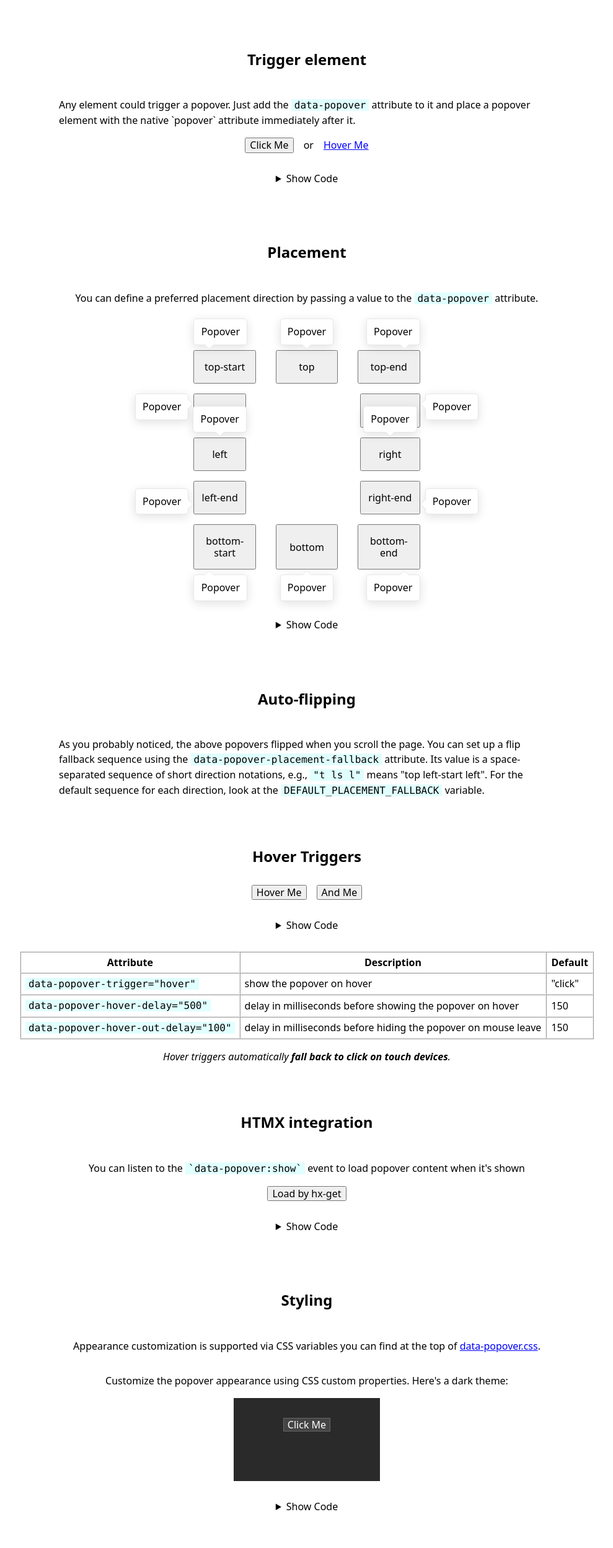
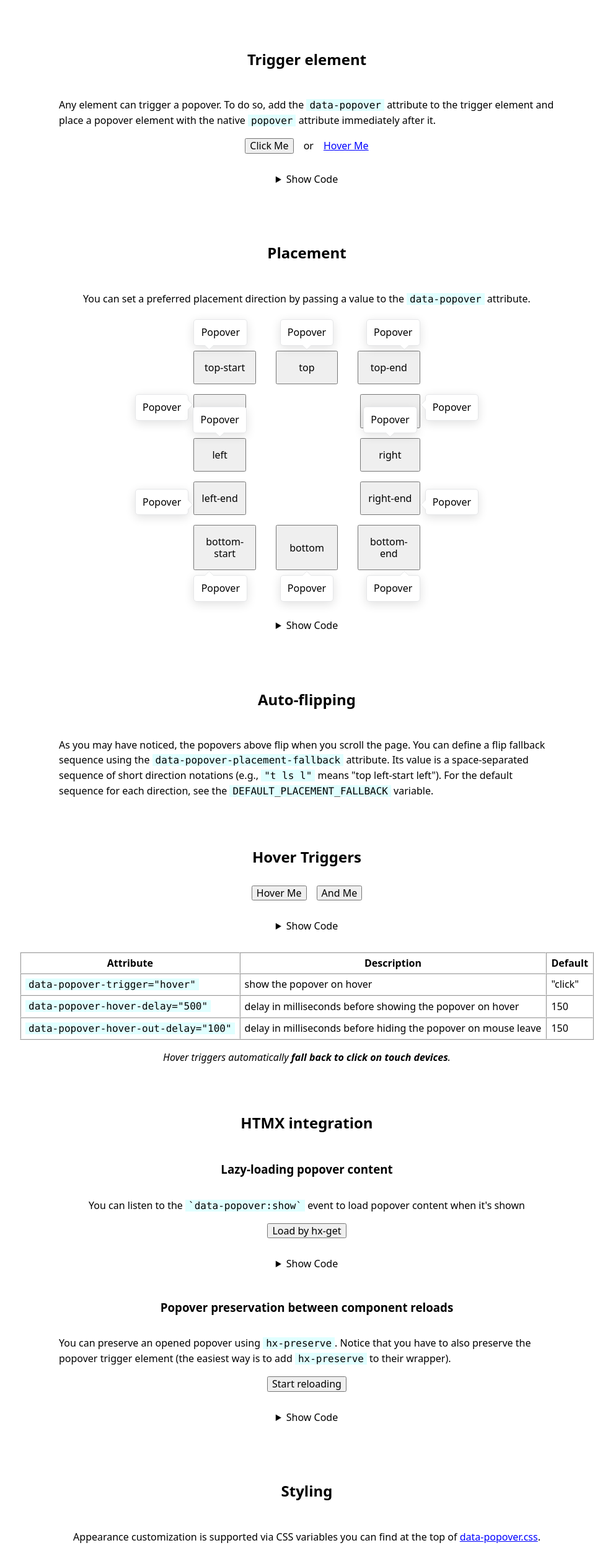
Before and after one commit to imbolc/data-popover, a website: page index.html in a window 1280 px wide. Shown: the part 62-2560 px from the top of the page at 62% size, without its empty margins (145-1134 px from the left). Drawn offline with nearby package versions, Linux system fonts and the light colour scheme.

Commit message:
hx-preserve
commit 2aa3dc801f2dde5f78cb301cbeb762db70060275
Author: imbolc <me@imbolc.name>
Date:   Tue Jul 15 12:42:22 2025 +0600

    Up texts

commit 7ebe9d1fce7a50461246616d51c47f5105b191b2
Author: imbolc <me@imbolc.name>
Date:   Tue Jul 15 12:37:34 2025 +0600

    Fix animation

commit 01d520c8b021460a6b13ff496ed81b554f2b39ca
Author: imbolc <me@imbolc.name>
Date:   Tue Jul 15 11:22:33 2025 +0600

    Example

```diff
--- a/index.html
+++ b/index.html
@@ -46,9 +46,10 @@
   <h2 id="trigger-element">Trigger element</h2>
 
   <p>
-    Any element could trigger a popover. Just add the
-    <code>data-popover</code> attribute to it and place a popover element with
-    the native `popover` attribute immediately after it.
+    Any element can trigger a popover. To do so, add the
+    <code>data-popover</code> attribute to the trigger element and place a
+    popover element with the native <code>popover</code> attribute immediately
+    after it.
   </p>
 
   <div style="display: flex; align-items: center; gap: 1em">
@@ -88,7 +89,7 @@
     }
   </style>
   <p>
-    You can define a preferred placement direction by passing a value to the
+    You can set a preferred placement direction by passing a value to the
     <code>data-popover</code> attribute.
   </p>
   <br /><br /><br />
@@ -143,13 +144,13 @@
 
   <h2 id="flipping">Auto-flipping</h2>
   <p>
-    As you probably noticed, the above popovers flipped when you scroll the
-    page. You can set up a flip fallback sequence using the
+    As you may have noticed, the popovers above flip when you scroll the page.
+    You can define a flip fallback sequence using the
     <code>data-popover-placement-fallback</code> attribute. Its value is a
-    space-separated sequence of short direction notations, e.g.,
-    <code>"t ls l"</code> means "top left-start left". For the default sequence
-    for each direction, look at the <code>DEFAULT_PLACEMENT_FALLBACK</code>
-    variable.
+    space-separated sequence of short direction notations (e.g.,
+    <code>"t ls l"</code> means "top left-start left"). For the default sequence
+    for each direction, see the
+    <code>DEFAULT_PLACEMENT_FALLBACK</code> variable.
   </p>
 
   <h2 id="hover">Hover Triggers</h2>
@@ -203,6 +204,8 @@
 
   <h2 id="htmx">HTMX integration</h2>
 
+  <h3>Lazy-loading popover content</h3>
+
   <p>
     You can listen to the <code>`data-popover:show`</code> event to load popover
     content when it's shown
@@ -217,6 +220,39 @@
     >
       Loading ...
     </div>
+  </div>
+  <details data-code></details>
+
+  <h3>Popover preservation between component reloads</h3>
+  <style>
+    .visialize-load {
+      animation: visialize-load 0.5s;
+      border: 2px solid transparent;
+      padding: 0.5em 1em;
+    }
+
+    @keyframes visialize-load {
+      0% {
+        /* opacity: 0.5; */
+        /* border-color: lightgray; */
+        background: aliceblue;
+      }
+      100% {
+        /* opacity: 1; */
+        /* border-color: transparent; */
+        background: transparent;
+      }
+    }
+  </style>
+  <p>
+    You can preserve an opened popover using <code>hx-preserve</code>. Notice
+    that you have to also preserve the popover trigger element (the easiest way
+    is to add <code>hx-preserve</code> to their wrapper).
+  </p>
+  <div>
+    <button hx-get="test/htmx-partials/hx-preserve" hx-swap="outerHTML">
+      Start reloading
+    </button>
   </div>
   <details data-code></details>
 
--- a/package.json
+++ b/package.json
@@ -1,6 +1,6 @@
 {
 	"name": "data-popover",
-	"version": "0.2.0",
+	"version": "0.3.0",
 	"description": "A simple wrapper around the native Popover API",
 	"browser": "dist/data-popover.min.js",
 	"scripts": {
--- a/src/data-popover.css
+++ b/src/data-popover.css
@@ -16,8 +16,11 @@
 	overflow: visible;
 	left: 0;
 	top: 0;
-	animation: data-popover-fade-in 150ms ease-in-out;
 	pointer-events: auto;
+
+	&:not([data-popover-animated]) {
+		animation: data-popover-fade-in 150ms ease-in-out;
+	}
 
 	&::before,
 	&::after {
--- a/src/data-popover.js
+++ b/src/data-popover.js
@@ -95,6 +95,15 @@
 				if (this.popoverShown) {
 					this.positionPopover();
 					this.popoverEl.dispatchEvent(new CustomEvent("data-popover:show"));
+					this.popoverEl.addEventListener(
+						"animationend",
+						() => {
+							this.popoverEl.setAttribute("data-popover-animated", "true");
+						},
+						{ once: true },
+					);
+				} else {
+					this.popoverEl.removeAttribute("data-popover-animated");
 				}
 			});
 
```
Also changed, not shown: test/e2e/server/default-hover.html (+1 -1 lines), test/e2e/server/default.html (+1 -1 lines), test/htmx-partials/hx-get.html (+1 -1 lines), test/htmx-partials/hx-preserve.html (added, +22 -0 lines), dist/data-popover.min.css, dist/data-popover.min.js.
